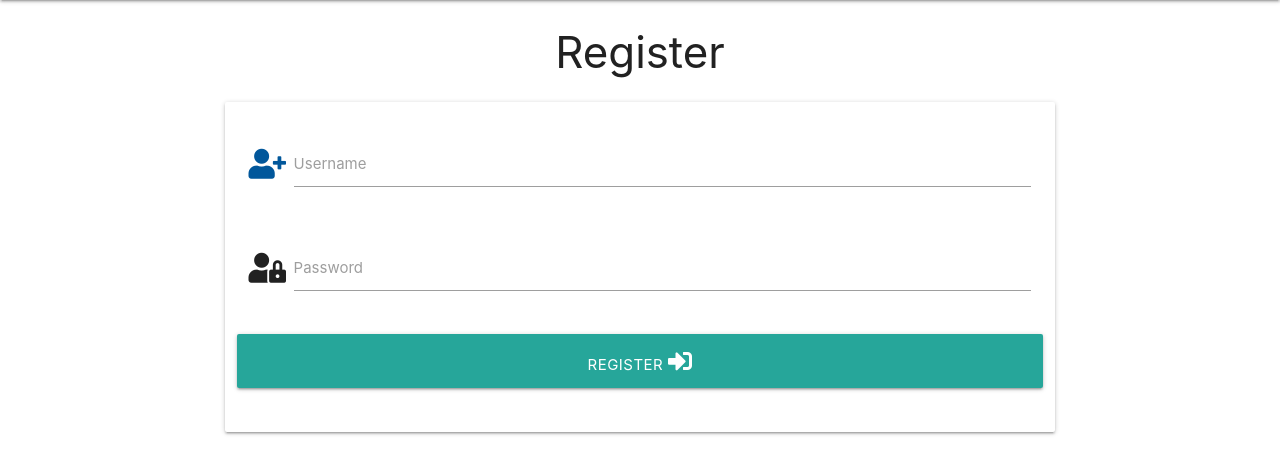
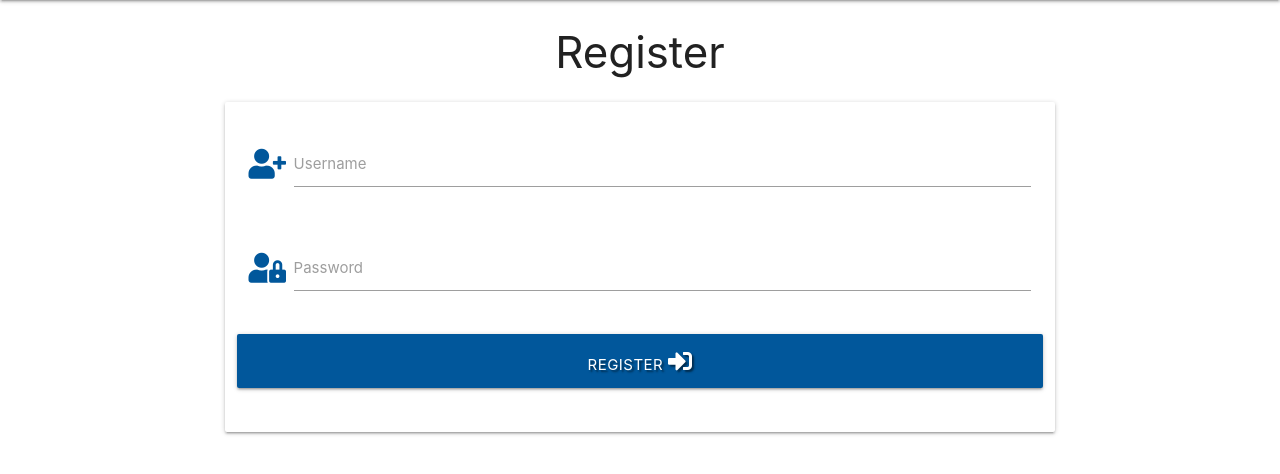
Before and after one commit to Code-Institute-Submissions/foodchannel101, a Flask app: template templates/register.html in a window 1280 px wide. Shown: the part 64-538 px from the top of the page. Run offline with Flask 2, Linux system fonts and the light colour scheme; the template is opened without the code that fills it, so the values that code supplies are empty; some libraries are stand-ins or nearby versions.

Commit message:
Add register link and app route

```diff
--- a/app.py
+++ b/app.py
@@ -24,6 +24,11 @@ def get_recipes():
     return render_template("recipes.html", recipes=recipes)
 
 
+@app.route("/register", methods=["GET", "POST"])
+def register():
+    return render_template("register.html")
+
+
 if __name__ == "__main__":
     app.run(host=os.environ.get("IP"),
             port=int(os.environ.get("PORT")),
--- a/templates/base.html
+++ b/templates/base.html
@@ -25,7 +25,7 @@
                     <li><a href="{{ url_for('get_recipes') }}">Home</a></li>
                     <li><a href="shop.html">Shop</a></li>
                     <li><a href="login.html">Log In</a></li>
-                    <li><a href="register.html">Register</a></li>
+                    <li><a href="{{ url_for('register') }}">Register</a></li>
                 </ul>
             </div>
         </nav>
--- a/templates/register.html
+++ b/templates/register.html
@@ -6,25 +6,27 @@
  <div class="row">
      <form class="col s12 m8 offset-m2" method="POST" action="{{ url_for('register') }}">
          <div class="card-panel">
-            <!-- username -->
+
              <div class="row">
                  <div class="input-field col s12">
                      <i class="fas fa-user-plus prefix light-blue-text text-darken-4"></i>
-                    <input id="username" name="username" type="text" class="validate">
+                     <input id="username" name="username" type="text" minlength="5" maxlength="15"
+                         pattern="^[a-zA-Z0-9]{5,15}$" class="validate" required>
                      <label for="username">Username</label>
                  </div>
              </div>
-            <!-- password -->
+
              <div class="row">
                  <div class="input-field col s12">
-                    <i class="fas fa-user-lock prefix"></i>
-                    <input id="password" name="password" type="password" class="validate">
+                     <i class="fas fa-user-lock prefix light-blue-text text-darken-4"></i>
+                     <input id="password" name="password" type="password" minlength="5" maxlength="15"
+                         pattern="^[a-zA-Z0-9]{5,15}$" class="validate" required>
                      <label for="password">Password</label>
                  </div>
              </div>
-            <!-- register -->
+
              <div class="row">
-                <button type="submit" class="col s12 btn-large">
+                 <button type="submit" class="col s12 btn-large light-blue darken-4 text-shadow">
                      Register <i class="fas fa-sign-in-alt"></i>
                  </button>
              </div>
```
Lines whose indentation alone changed are shown as unchanged.
